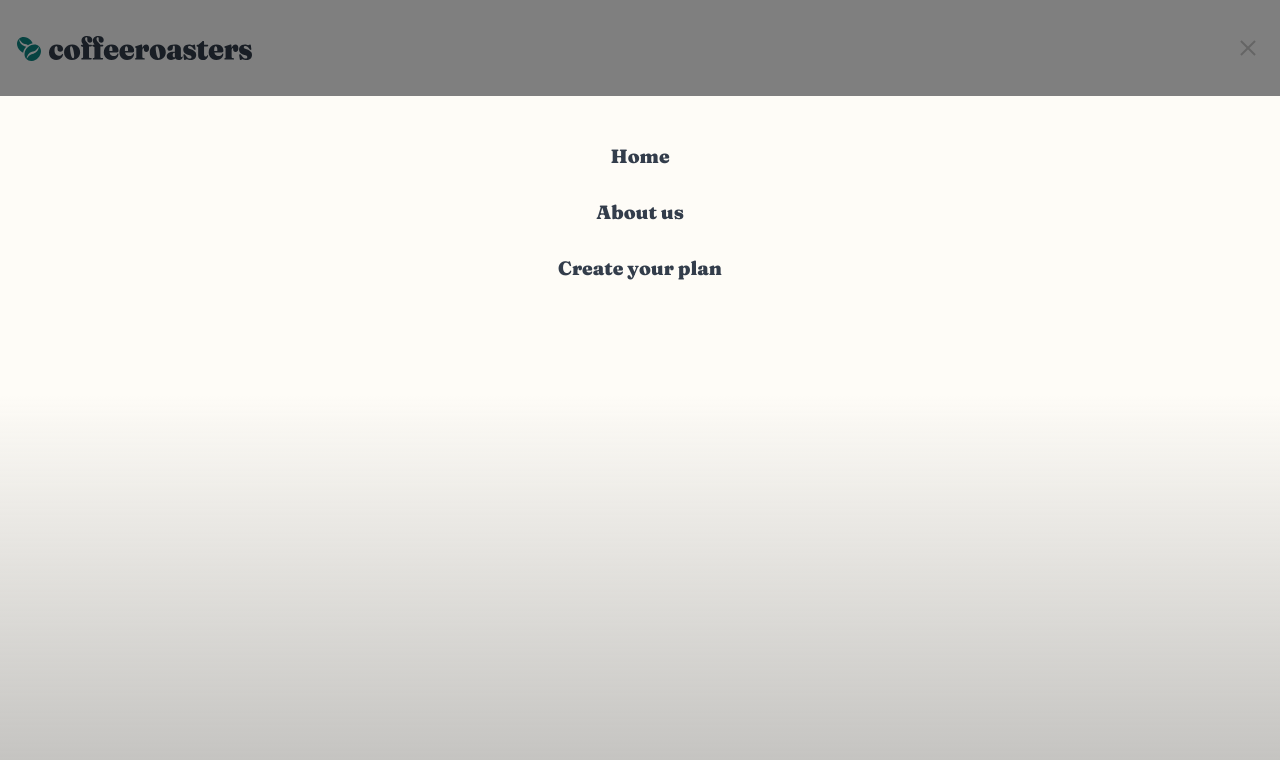
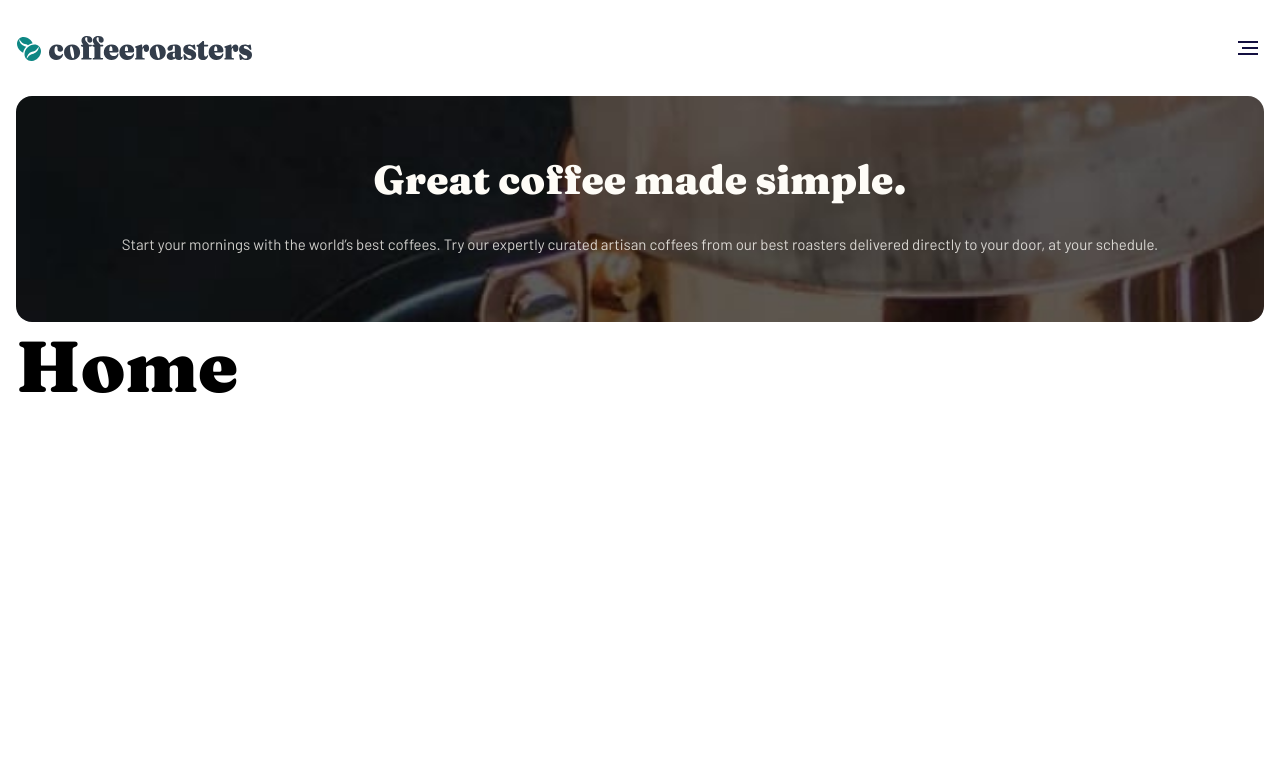
Before and after one commit to DrKlonk/fem-coffee, a Vue app: page / in a window 1280 px wide. Shown: the top 760 px of the page. Built offline with nearby package versions, Linux system fonts and the light colour scheme.

Commit message:
Close menu on clicking link

```diff
--- a/src/components/menu/MenuButton.vue
+++ b/src/components/menu/MenuButton.vue
@@ -13,7 +13,7 @@
 </template>
 
 <script>
-import { store, mutations } from "../../store/store.js"
+import { store, mutations } from "@/store/store.js"
 export default {
   name: "MenuButton",
   computed: {
--- a/src/components/menu/Sidebar.vue
+++ b/src/components/menu/Sidebar.vue
@@ -1,10 +1,5 @@
 <template>
   <div class="sidebar">
-    <div
-      class="sidebar-backdrop"
-      @click="closeSidebarPanel"
-      v-if="isPanelOpen"
-    ></div>
     <transition name="slide">
       <div v-if="isPanelOpen" class="sidebar-panel">
         <ul class="sidebar-panel-nav">
@@ -58,16 +53,6 @@ export default {
   transition: all 150ms ease-in 0s;
 }
 
-.sidebar-backdrop {
-  background-color: rgba(0, 0, 0, 0.5);
-  width: 100vw;
-  height: 100vh;
-  position: fixed;
-  top: 0;
-  left: 0;
-  cursor: pointer;
-}
-
 .sidebar-panel {
   overflow-y: auto;
   background-image: linear-gradient(
--- a/src/router/index.js
+++ b/src/router/index.js
@@ -1,18 +1,23 @@
-import { createRouter, createWebHistory } from "vue-router";
+import { createRouter, createWebHistory } from "vue-router"
+import { mutations } from "@/store/store"
 
-import Home from "@/pages/Home.vue";
-import AboutUs from "@/pages/AboutUs.vue";
-import CreatePlan from "@/pages/CreatePlan.vue";
+import Home from "@/pages/Home.vue"
+import AboutUs from "@/pages/AboutUs.vue"
+import CreatePlan from "@/pages/CreatePlan.vue"
 
 const routes = [
   { path: "/", name: "Home", component: Home },
   { path: "/about", name: "About", component: AboutUs },
   { path: "/create-plan", name: "CreatePlan", component: CreatePlan },
-];
+]
 
 const router = createRouter({
   history: createWebHistory(process.env.BASE_URL),
   routes,
-});
+})
 
-export default router;
+router.beforeEach(() => {
+  mutations.closeNav()
+})
+
+export default router
--- a/src/store/store.js
+++ b/src/store/store.js
@@ -1,7 +1,7 @@
 import { reactive } from "vue"
 
 export const store = reactive({
-  isNavOpen: true,
+  isNavOpen: false,
 })
 
 // We call toggleNav anywhere we need it in our app
@@ -9,4 +9,7 @@ export const mutations = {
   toggleNav() {
     store.isNavOpen = !store.isNavOpen
   },
+  closeNav() {
+    store.isNavOpen = false
+  },
 }
```
